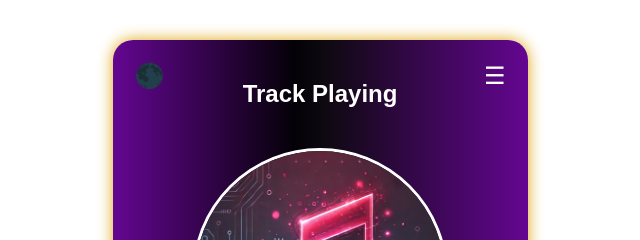
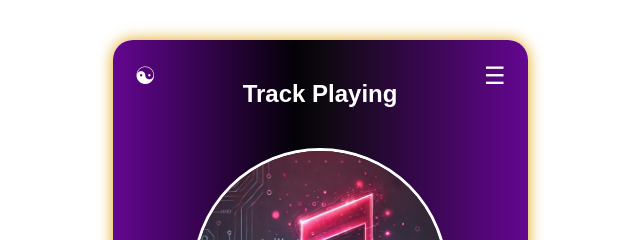
Before and after one commit to 2023154/MusicPlayerAPP, a plain HTML site: page app.html in a window 1280 px wide. Shown: the top 240 px of the page, 320-960 px from the left. Drawn offline with Linux system fonts and the light colour scheme.

```diff
--- a/app.html
+++ b/app.html
@@ -15,7 +15,7 @@
         <div class = musicPlayer>
 
             <h2 id="trackTitle">Track Playing</h2>
-            <button id="DarkMode" onclick="toggleTheme()" class="darkMode">🌑</button>
+            <button id="DarkMode" onclick="toggleTheme()" class="darkMode">☯</button>
             <button id="menuIcon"  class="menu-icon">☰</button>
             <div id="menuOptions" class="menu-options"></div>
             <audio id="audio"></audio>
```
